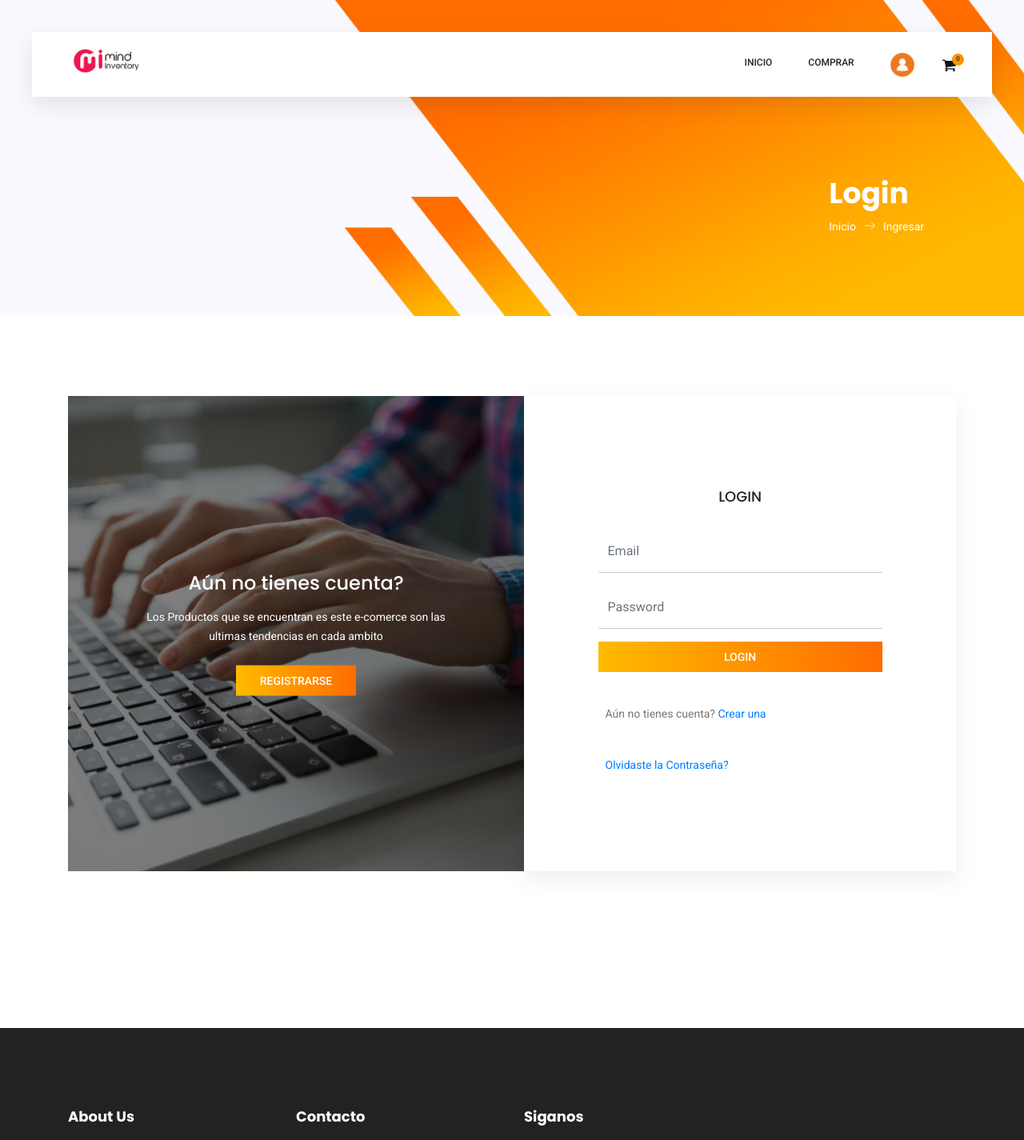
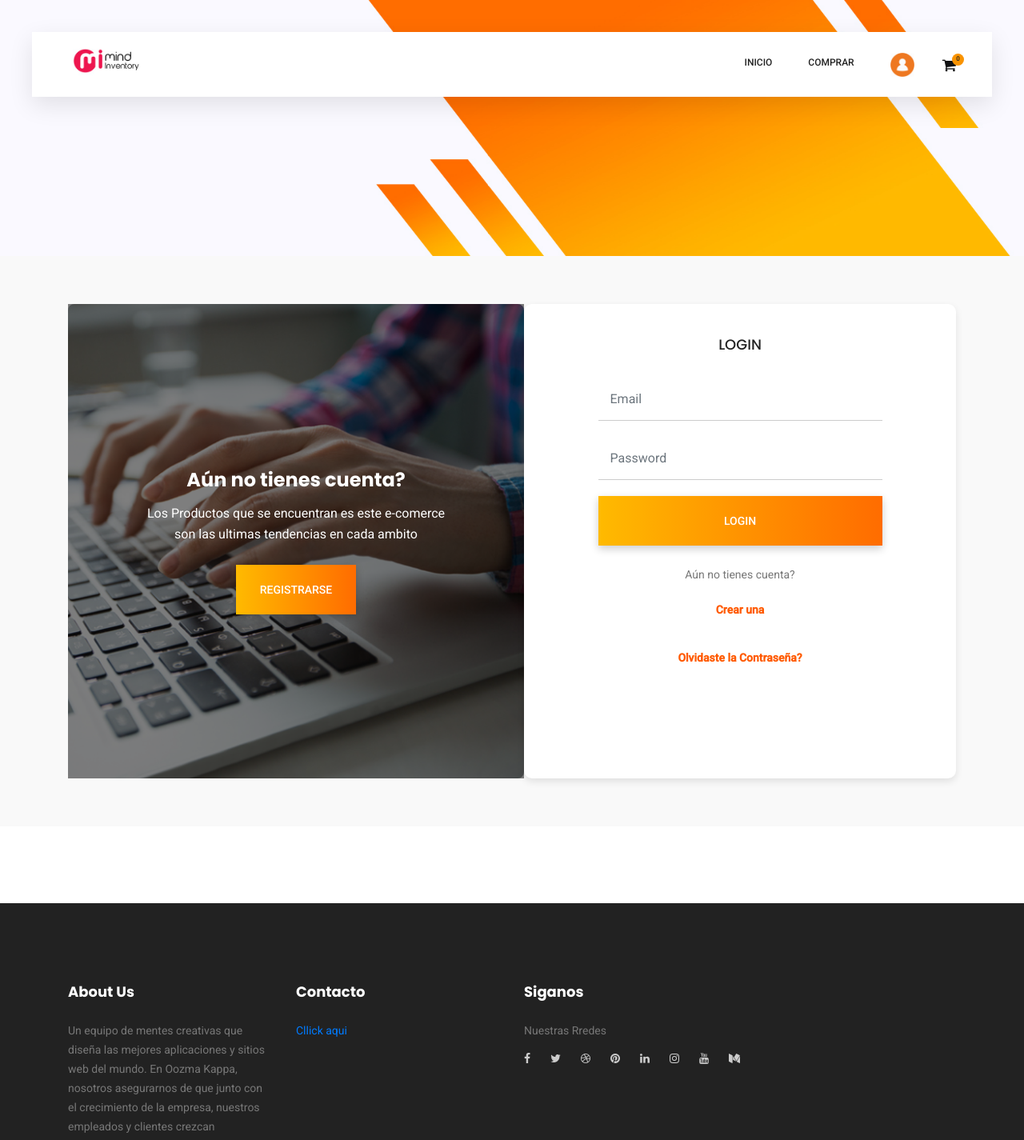
Before and after one commit to Y-ostin/ecomerce, a Django app: page /users/login/ in a window 1280 px wide. Shown: the top 1425 px of the page at 80% size. Run offline with Django 3.2, Linux system fonts and the light colour scheme; parts of the project's set-up code (start-up, migrations or seed data) failed here and were passed over; some libraries are stand-ins or nearby versions.

Commit message:
Mejora de estilos y animaciones para botones y enlaces en pantalla de login

```diff
--- a/ecommerce/settings.py
+++ b/ecommerce/settings.py
@@ -101,7 +101,7 @@
 # Internationalization
 # https://docs.djangoproject.com/en/3.1/topics/i18n/
 
-LANGUAGE_CODE = 'en-us'
+LANGUAGE_CODE = 'es'
 
 TIME_ZONE = 'UTC'
 
--- /dev/null
+++ b/users/static/css/login/style.css
@@ -0,0 +1,169 @@
+/* Estilos generales para el área de login */
+.login_box_area {
+    background-color: #f9f9f9;
+    padding: 60px 0;
+    transition: background 0.3s ease-in-out;
+}
+
+.login_box_img img {
+    border-radius: 8px;
+    transition: transform 0.3s ease-in-out;
+}
+
+.login_box_img:hover img {
+    transform: scale(1.05);
+}
+
+.hover h4 {
+    font-size: 24px;
+    color: #333;
+    font-weight: bold;
+    margin-bottom: 15px;
+    transition: color 0.3s ease;
+}
+
+.hover p {
+    color: #555;
+    font-size: 16px;
+    line-height: 1.6;
+    margin-bottom: 20px;
+}
+
+/* Animaciones adicionales para el botón principal */
+.primary-btn {
+    color: #fff !important;
+    background-color: #ff5a00;
+    border: none;
+    padding: 12px 30px;
+    border-radius: 50px;
+    transition: background 0.3s ease, transform 0.2s ease, box-shadow 0.2s ease;
+    box-shadow: 0 4px 10px rgba(0, 0, 0, 0.2);
+    cursor: pointer;
+}
+
+/* Efecto de rebote y sombra en hover */
+.primary-btn:hover {
+    background-color: #e04e00;
+    transform: scale(1.1) translateY(-2px);
+    box-shadow: 0 6px 15px rgba(0, 0, 0, 0.3);
+}
+
+/* Efecto de rebote al hacer clic */
+.primary-btn:active {
+    transform: scale(0.95) translateY(1px);
+    box-shadow: 0 4px 10px rgba(0, 0, 0, 0.2);
+}
+
+/* Animación para los enlaces */
+.login_form a {
+    color: #ff5a00;
+    font-weight: bold;
+    position: relative;
+    transition: color 0.3s ease, transform 0.3s ease;
+}
+
+.login_form a::after {
+    content: '';
+    position: absolute;
+    width: 0;
+    height: 2px;
+    bottom: -3px;
+    left: 0;
+    background-color: #ff5a00;
+    transition: width 0.3s;
+}
+
+.login_form a:hover {
+    color: #e04e00;
+    transform: translateY(-2px);
+}
+
+.login_form a:hover::after {
+    width: 100%;
+}
+
+/* Estilos y animación para el formulario */
+.login_form_inner {
+    background-color: #ffffff;
+    border-radius: 10px;
+    box-shadow: 0 4px 10px rgba(0, 0, 0, 0.1);
+    padding: 40px;
+    transition: transform 0.3s ease, box-shadow 0.3s ease;
+}
+
+.login_form_inner:hover {
+    transform: translateY(-5px);
+    box-shadow: 0 6px 15px rgba(0, 0, 0, 0.15);
+}
+
+.login_form h3 {
+    font-size: 28px;
+    color: #333;
+    margin-bottom: 30px;
+    text-align: center;
+}
+
+/* Estilos para los inputs */
+.form-group {
+    margin-bottom: 20px;
+}
+
+.form-group input {
+    width: 100%;
+    padding: 15px;
+    border: 1px solid #ddd;
+    border-radius: 5px;
+    font-size: 16px;
+    color: #555;
+    transition: border-color 0.3s ease;
+}
+
+.form-group input:focus {
+    border-color: #ff5a00;
+    outline: none;
+}
+
+/* Estilos para mensajes de error */
+.error.text-danger {
+    font-size: 14px;
+    color: #d9534f;
+}
+
+/* Animación de entrada */
+@keyframes fadeInUp {
+    from {
+        opacity: 0;
+        transform: translateY(20px);
+    }
+    to {
+        opacity: 1;
+        transform: translateY(0);
+    }
+}
+
+.banner-area,
+.login_box_area,
+.login_form_inner {
+    animation: fadeInUp 0.5s ease both;
+}
+
+/* Estilos para los enlaces de registro y recuperación de contraseña */
+.form-group.text-center p {
+    margin: 0;
+    font-size: 14px;
+}
+
+.form-group.text-center a {
+    color: #ff5a00;
+    font-weight: bold;
+    text-decoration: none;
+    transition: color 0.3s ease;
+}
+
+.form-group.text-center a:hover {
+    color: #e04e00;
+}
+
+.form-group.text-center p + p {
+    margin-top: 8px;
+}
--- a/users/templates/login.html
+++ b/users/templates/login.html
@@ -10,11 +10,6 @@
     <div class="container">
         <div class="breadcrumb-banner d-flex flex-wrap align-items-center justify-content-end">
             <div class="col-first">
-                    <h1>Login</h1>
-                    <nav class="d-flex align-items-center">
-                        <a href="{% url 'home' %}">Inicio<span class="lnr lnr-arrow-right"></span></a>
-                        <a href="{% url 'login' %}">Ingresar</a>
-                    </nav>
             </div>
         </div>
     </div>
@@ -51,9 +46,14 @@
                         </div>
                         <div class="col-md-12 form-group">
                             <button type="submit" value="submit" class="primary-btn">Login</button>
+                        <div class="col-md-12 form-group text-center">
+                            <p class="pt-4">
+                                Aún no tienes cuenta? <a href="{% url 'register' %}">Crear una</a>
+                            </p>
+                            <p class="pt-2">
+                                <a href="{% url 'forgot_password' %}">Olvidaste la Contraseña?</a>
+                            </p>
                         </div>
-                            <p class="pt-4 pl-4">Aún no tienes cuenta?<a href="{% url 'register' %}">&nbsp;Crear una</a></p>
-                            <p class="pt-4 pl-4"><a href="{% url 'forgot_password' %}">Olvidaste la Contraseña?</a></p>
                     </form>
                 </div>
             </div>
@@ -65,6 +65,5 @@
 {% endblock content %}
 
 {% block javascript %}
-
-
+<link rel="stylesheet" href="{% static 'css/login/style.css' %}">
 {% endblock javascript %}
```
Also changed, not shown: users/static/js/login/script.js (added). Lines whose indentation alone changed are shown as unchanged.
